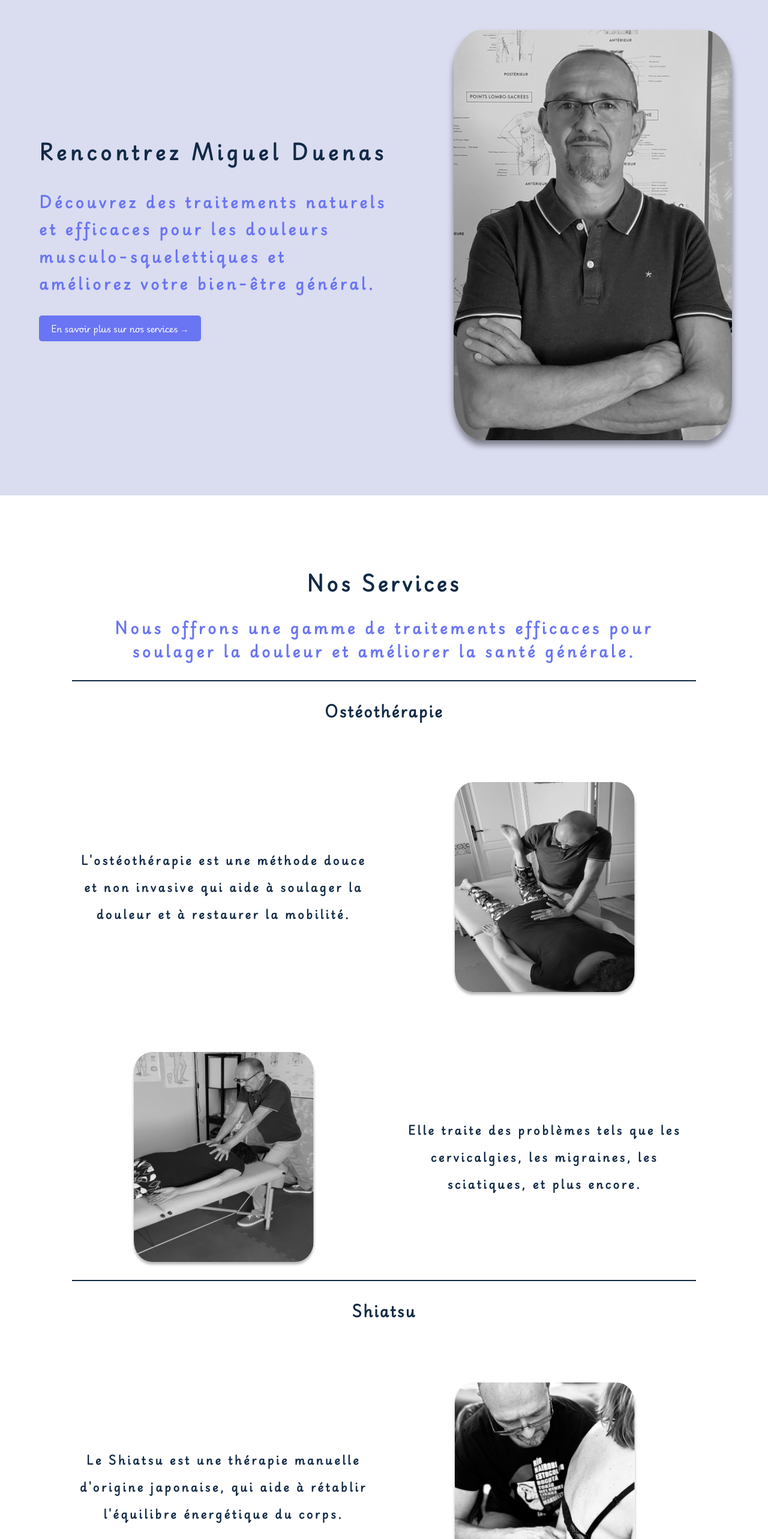
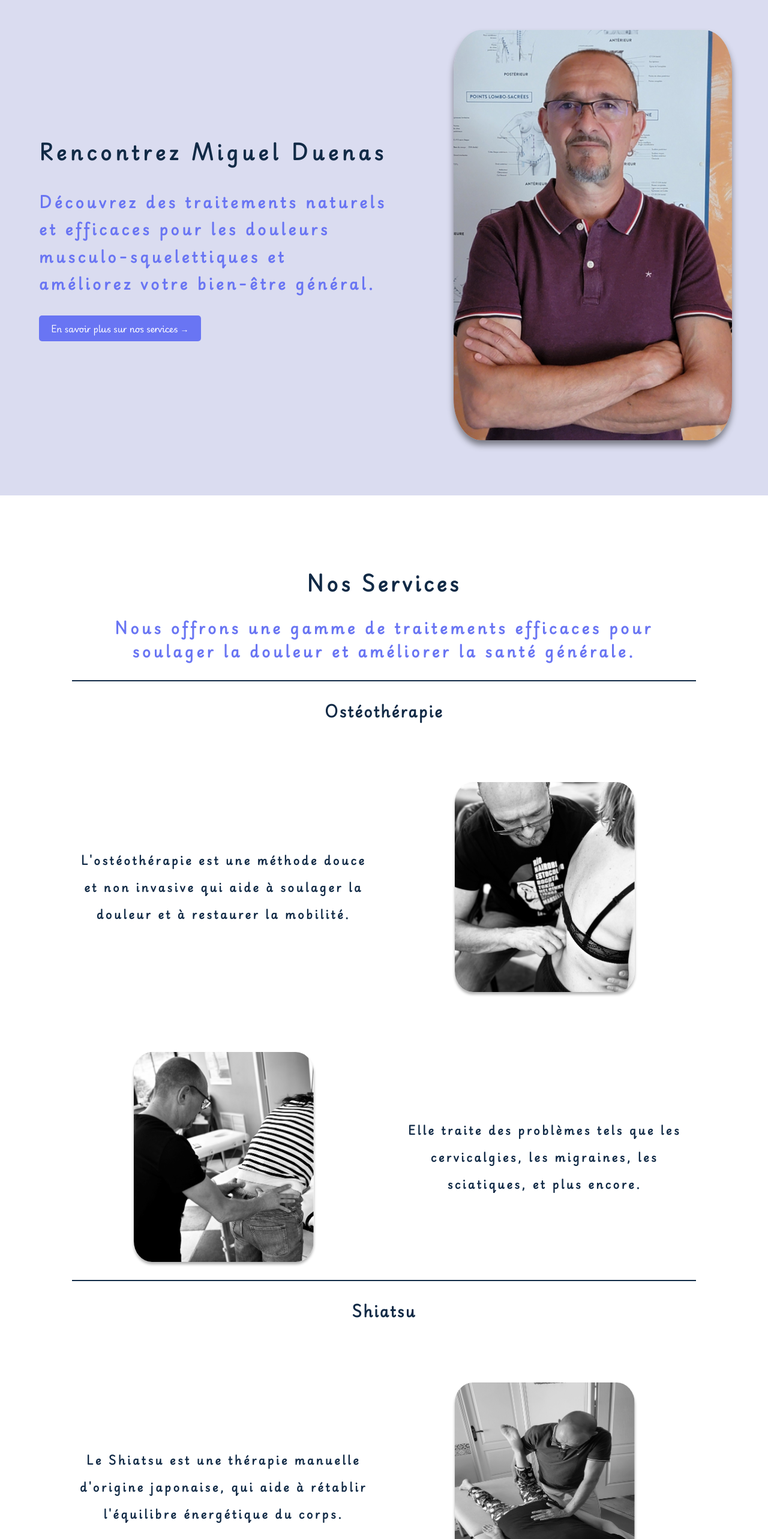
Before and after one commit to botUwU/Oshyp, a React (Vite) app: page / in a window 1280 px wide. Shown: the part 234-2800 px from the top of the page at 60% size. Built offline with nearby package versions, Linux system fonts and the light colour scheme.

Commit message:
edited images

```diff
--- a/src/components/Home.jsx
+++ b/src/components/Home.jsx
@@ -60,7 +60,6 @@ export default function Home() {
             height={"90%"}
             width={"35%"}
             rounded={false}
-            grayScale={true}
             shadow={"medium"}
             WrapperStyle={{ width: "40%" }}
           />
--- a/src/components/Service.jsx
+++ b/src/components/Service.jsx
@@ -83,7 +83,7 @@ export default function Service() {
                 </Cp>
                 <CImage
                   inView={ShiatuInView}
-                  src={"/image2.png"}
+                  src={"/image0.png"}
                   height={"350px"}
                   width={"300px"}
                   fit="cover"
@@ -92,7 +92,7 @@ export default function Service() {
                 />
                 <CImage
                   inView={ShiatuInView}
-                  src={"/image3.png"}
+                  src={"/image1.png"}
                   height={"350px"}
                   width={"300px"}
                   fit="cover"
@@ -138,7 +138,7 @@ export default function Service() {
                 </Cp>
                 <CImage
                   inView={osteoInView}
-                  src={"/image0.png"}
+                  src={"/image2.png"}
                   height={"350px"}
                   width={"300px"}
                   fit="cover"
@@ -147,7 +147,7 @@ export default function Service() {
                 />
                 <CImage
                   inView={osteoInView}
-                  src={"/image1.png"}
+                  src={"/image3.png"}
                   height={"350px"}
                   width={"300px"}
                   fit="cover"
```
